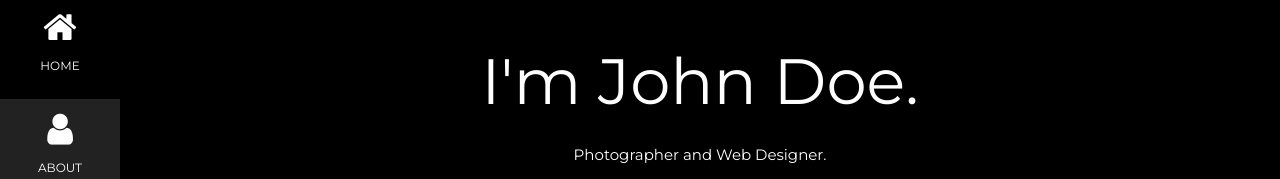
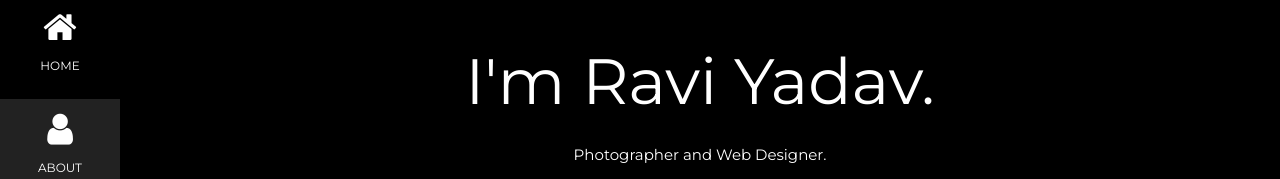
Before and after one commit to raviyadav004/smu, a plain HTML site: page index.html in a window 1280 px wide. Shown: the part 21-200 px from the top of the page. Drawn offline with nearby package versions, Linux system fonts and the light colour scheme.

Commit message:
Update index.html
Signed-off-by: raviyadav004 <ryaduvanshi765@gmail.com>

```diff
--- a/index.html
+++ b/index.html
@@ -56,7 +56,7 @@ body, h1,h2,h3,h4,h5,h6 {font-family: "Montserrat", sans-serif}
 <div class="w3-padding-large" id="main">
   <!-- Header/Home -->
   <header class="w3-container w3-padding-32 w3-center w3-black" id="home">
-    <h1 class="w3-jumbo"><span class="w3-hide-small">I'm</span> John Doe.</h1>
+    <h1 class="w3-jumbo"><span class="w3-hide-small">I'm</span> Ravi  Yadav.</h1>
     <p>Photographer and Web Designer.</p>
     <img src="/w3images/man_smoke.jpg" alt="boy" class="w3-image" width="992" height="1108">
   </header>
@@ -153,7 +153,7 @@ body, h1,h2,h3,h4,h5,h6 {font-family: "Montserrat", sans-serif}
 
     <img src="/w3images/avatar_g2.jpg" alt="Avatar" class="w3-left w3-circle w3-margin-right" style="width:80px">
     <p><span class="w3-large w3-margin-right">Rebecca Flex.</span> CEO at Company.</p>
-    <p>No one is better than John Doe.</p>
+    <p>No one is better than Ravi Yadav.</p>
   <!-- End About Section -->
   </div>
 
@@ -215,7 +215,7 @@ body, h1,h2,h3,h4,h5,h6 {font-family: "Montserrat", sans-serif}
     <i class="fa fa-pinterest-p w3-hover-opacity"></i>
     <i class="fa fa-twitter w3-hover-opacity"></i>
     <i class="fa fa-linkedin w3-hover-opacity"></i>
-    <p class="w3-medium">Powered by <a href="https://www.w3schools.com/w3css/default.asp" target="_blank" class="w3-hover-text-green">w3.css</a></p>
+    <p class="w3-medium">Powered by <a href="https://www.w3schools.com/w3css/default.asp" target="_blank" class="w3-hover-text-green">ravi yadav</a></p>
   <!-- End footer -->
   </footer>
 
```
